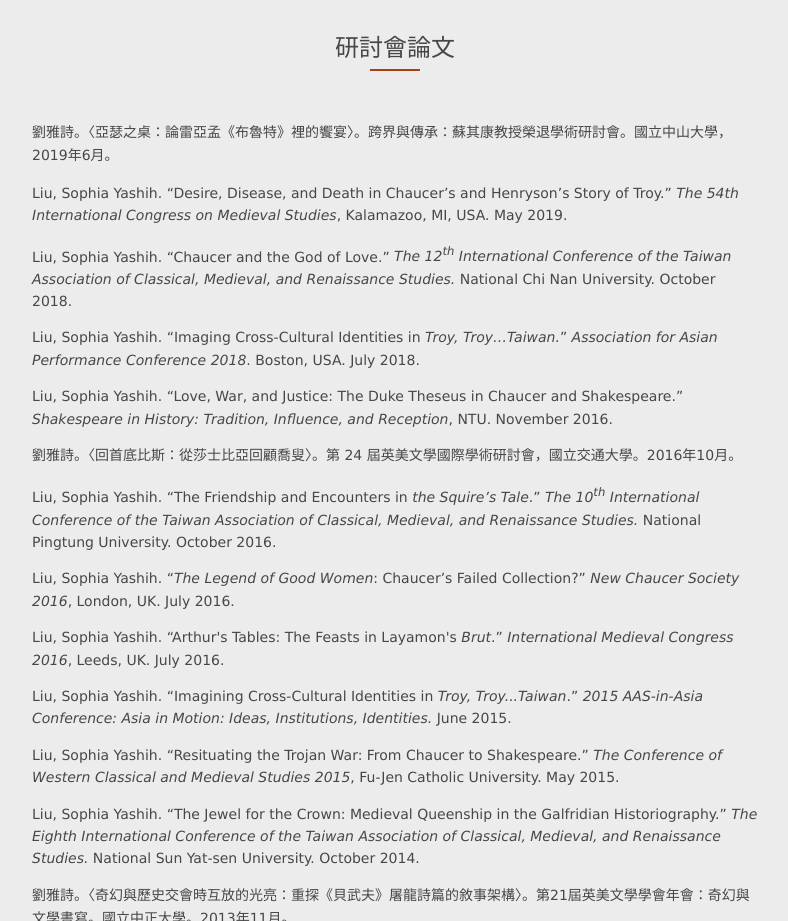
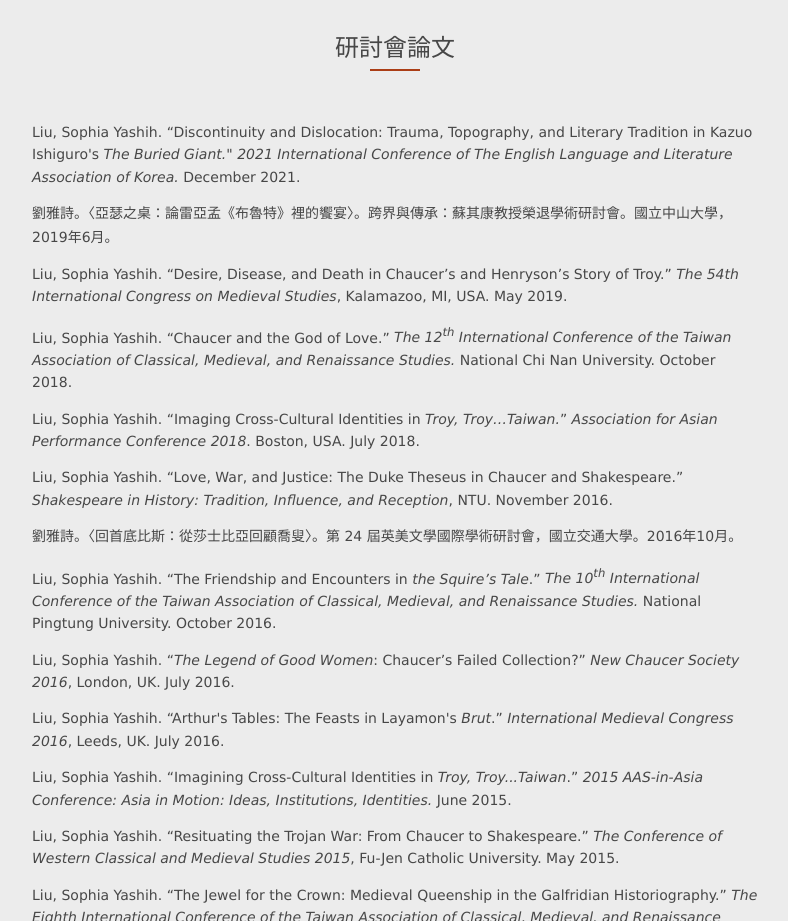
Before and after one commit to yashihliu/website, a plain HTML site: page publication-chi.html in a window 1280 px wide. Shown: the part 1360-2281 px from the top of the page, without its empty margins (371-1159 px from the left). Drawn offline with Linux system fonts and the light colour scheme.

Commit message:
2021.12
2021.12

```diff
--- a/publication-chi.html
+++ b/publication-chi.html
@@ -220,6 +220,12 @@ Licence URI: http://www.os-templates.com/template-terms
      <div class="sectiontitle">
      <h6 class="heading">研討會論文</h6>
      </div>
+
+     <p class=MsoNormal><span lang=EN-US>Liu, Sophia Yashih. “Discontinuity and Dislocation:
+       Trauma, Topography, and Literary Tradition in Kazuo Ishiguro's <i>The Buried Giant.</i>"
+       <i>2021 International Conference of The English Language and Literature Association of Korea.</i>
+       December 2021.</span></p>
+
 
      <p class=MsoNormal><span style='font-family:"新細明體",serif'>劉雅詩。〈亞瑟之桌：論雷亞孟《布魯特》裡的饗宴〉。跨界與傳承：蘇其康教授榮退學術研討會。國立中山大學，</span><span
       lang=EN-US>2019</span><span style='font-family:"新細明體",serif'>年</span><span
```
Also changed, not shown: cv-chi.html (+1 -1 lines), cv-eng.html (+1 -1 lines), publication-eng.html (+5 -0 lines), 2 other files.
